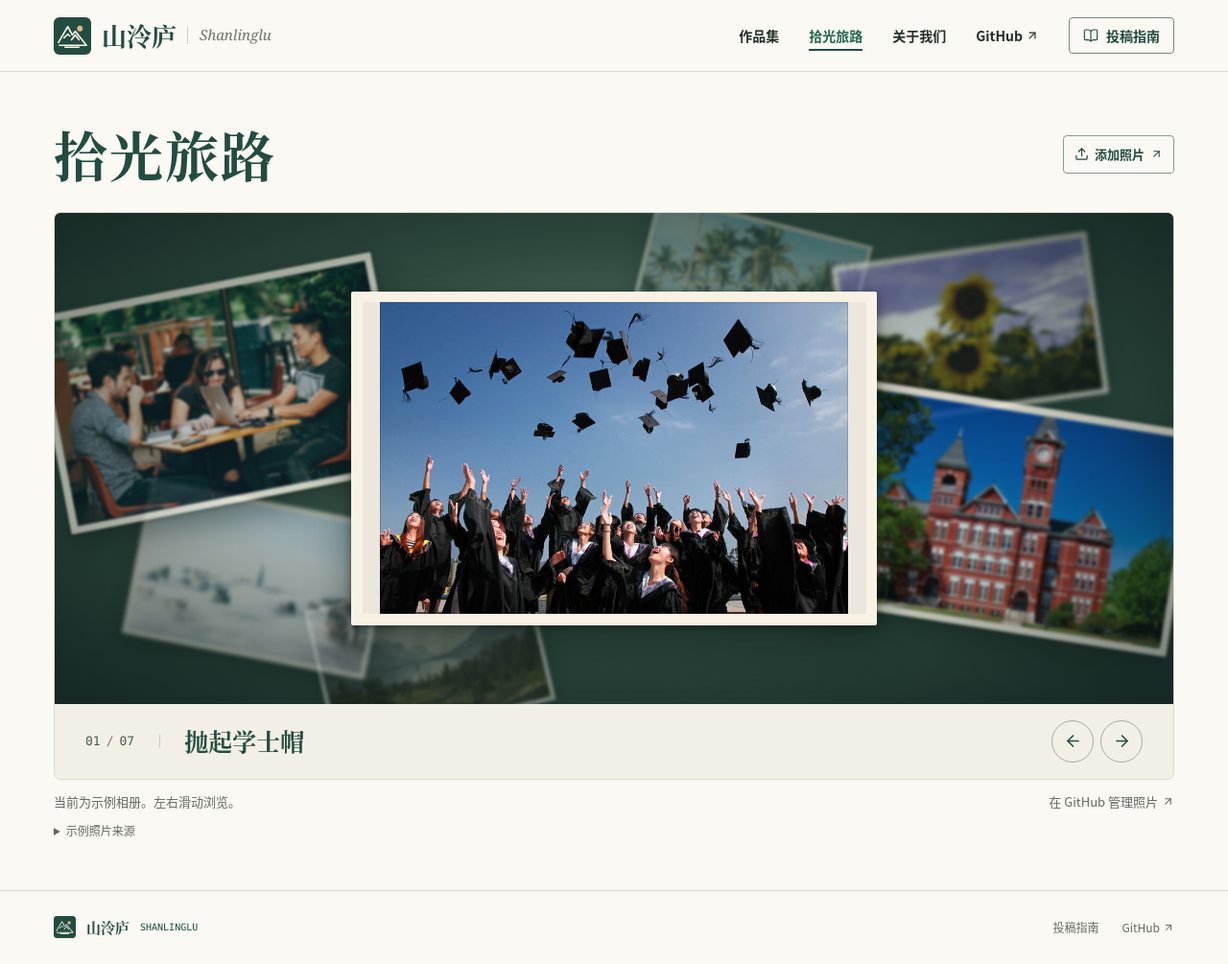
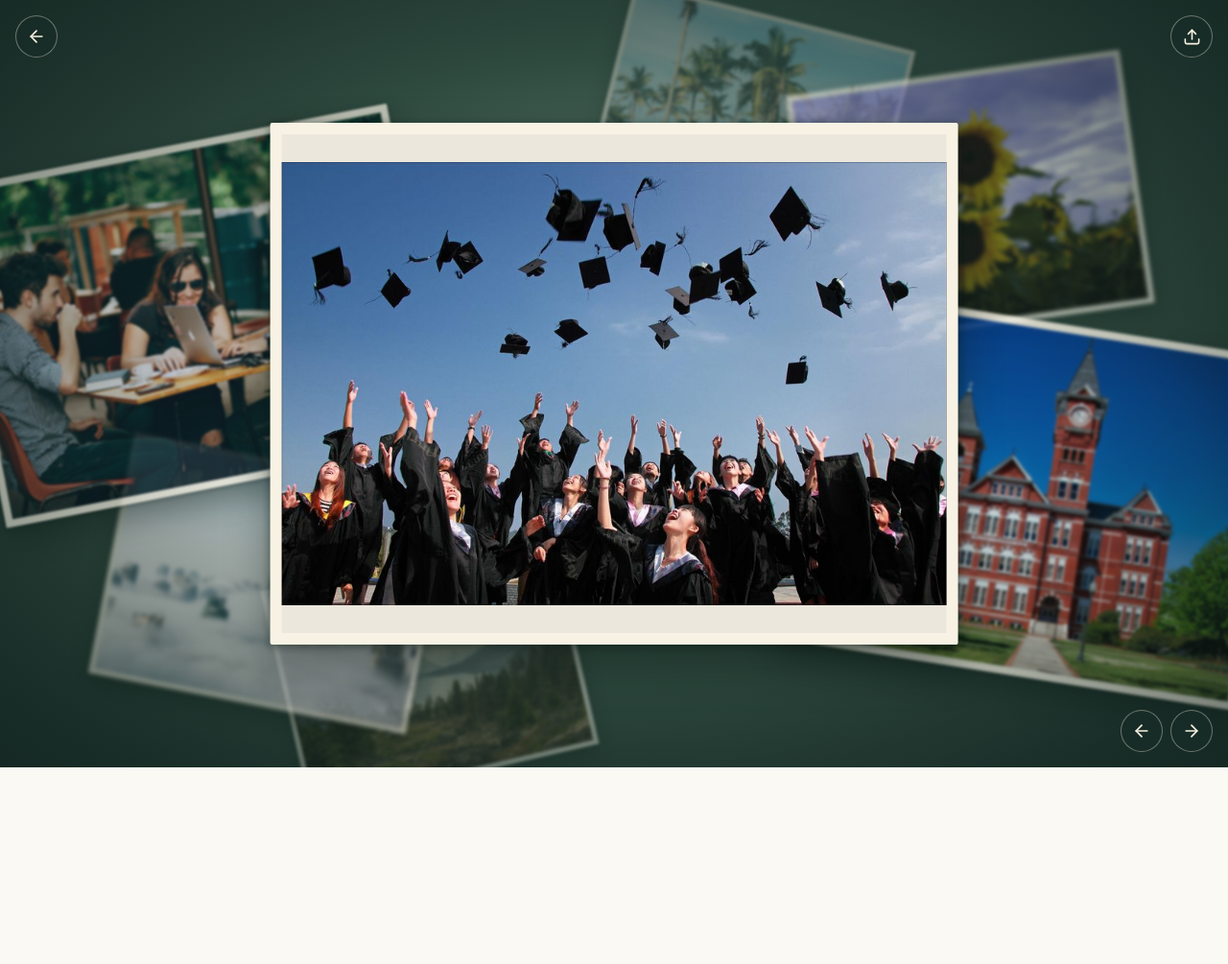
Before and after one commit to shanlinglu/shanlinglu.github.io, an Astro site: page /journey in a window 1280 px wide. Shown: the whole page at 96% size. After the commit the page ends 800 px from the top, so only its background shows below. Built offline with nearby package versions, Linux system fonts and the light colour scheme; Astro itself is replaced by a stand-in of ours.

Commit message:
将拾光旅路改为全屏纪念相册

```diff
--- a/src/layouts/Shell.astro
+++ b/src/layouts/Shell.astro
@@ -2,8 +2,8 @@
 import { ArrowUpRight, BookOpen, Menu, X } from '@lucide/astro';
 import '../styles/site.css';
 
-interface Props { title?: string; description?: string; assetBase?: string }
-const { title = '山泠庐', description = '一个宿舍的创意作品集。一起做小游戏、写实用工具，也记录值得分享的探索。', assetBase } = Astro.props;
+interface Props { title?: string; description?: string; assetBase?: string; immersive?: boolean }
+const { title = '山泠庐', description = '一个宿舍的创意作品集。一起做小游戏、写实用工具，也记录值得分享的探索。', assetBase, immersive = false } = Astro.props;
 const path = Astro.url.pathname;
 const repository = 'https://github.com/shanlinglu/shanlinglu.github.io';
 const nav = [
@@ -17,17 +17,17 @@ const nav = [
   <head>
     <meta charset="utf-8" />
     {assetBase && <base href={assetBase} />}
-    <meta name="viewport" content="width=device-width, initial-scale=1" />
-    <meta name="theme-color" content="#f7f6ef" />
+    <meta name="viewport" content={immersive ? 'width=device-width, initial-scale=1, viewport-fit=cover' : 'width=device-width, initial-scale=1'} />
+    <meta name="theme-color" content={immersive ? '#1b302a' : '#f7f6ef'} />
     <meta name="description" content={description} />
     <meta property="og:title" content={title} />
     <meta property="og:description" content={description} />
     <link rel="icon" type="image/svg+xml" href="/mark.svg" />
     <title>{title === '山泠庐' ? '山泠庐 · 创意作品集' : title + ' · 山泠庐'}</title>
   </head>
-  <body>
+  <body class:list={{ 'immersive-page': immersive }}>
     <a class="skip" href={path + '#main'}>跳到正文</a>
-    <header class="topbar">
+    {!immersive && <header class="topbar">
       <div class="wrap bar-inner">
         <a href="/" class="identity" aria-label="山泠庐首页"><img src="/mark.svg" width="39" height="39" alt="" /><strong>山泠庐</strong><span>Shanlinglu</span></a>
         <button class="menu-button" id="mobile-menu" aria-label="打开导航" aria-expanded="false" aria-controls="site-nav"><Menu size={21} class="menu-open" /><X size={21} class="menu-close" /></button>
@@ -37,12 +37,12 @@ const nav = [
           <a class="guide-button" href="/contribute/" aria-current={path.startsWith('/contribute/') ? 'page' : undefined}><BookOpen size={16} stroke-width={1.7} />投稿指南</a>
         </nav>
       </div>
-    </header>
-    <main id="main"><slot /></main>
-    <footer class="site-footer"><div class="wrap footer-inner">
+    </header>}
+    <main id="main" tabindex={immersive ? '-1' : undefined}><slot /></main>
+    {!immersive && <footer class="site-footer"><div class="wrap footer-inner">
       <a href="/" class="footer-brand"><img src="/mark.svg" width="23" height="23" alt="" />山泠庐 <span>SHANLINGLU</span></a>
       <div><a href="/contribute/">投稿指南</a><a href={repository}>GitHub <ArrowUpRight size={12} /></a></div>
-    </div></footer>
+    </div></footer>}
     <script>
       const toggle = document.querySelector<HTMLButtonElement>('#mobile-menu');
       const nav = document.querySelector<HTMLElement>('#site-nav');
--- a/src/lib/journey-photos.ts
+++ b/src/lib/journey-photos.ts
@@ -13,7 +13,6 @@ const imageExtension = /\.(?:avif|gif|jpe?g|png|webp)$/i;
 const filenameOrder = new Intl.Collator('zh-CN', { numeric: true });
 
 export const journeyUploadUrl = `${repositoryUrl}/upload/main/${folderPath}`;
-export const journeyFolderUrl = `${repositoryUrl}/tree/main/${folderPath}`;
 
 export async function getJourneyPhotos(): Promise<JourneyPhoto[]> {
   const entries = await readdir(join(process.cwd(), folderPath), { withFileTypes: true });
--- a/src/pages/journey.astro
+++ b/src/pages/journey.astro
@@ -1,18 +1,18 @@
 ---
-import { ArrowLeft, ArrowRight, ArrowUpRight, ImageOff, Upload } from '@lucide/astro';
+import { ArrowLeft, ArrowRight, ImageOff, Upload } from '@lucide/astro';
 import Shell from '../layouts/Shell.astro';
-import { getJourneyPhotos, journeyFolderUrl, journeyUploadUrl } from '../lib/journey-photos';
+import { getJourneyPhotos, journeyUploadUrl } from '../lib/journey-photos';
 import '../styles/journey.css';
 
 const shared = await getJourneyPhotos();
 const demo = [
-  ['graduation', '抛起学士帽', '267885'],
-  ['campus', '走过无数次的路', '207692'],
-  ['sunflowers', '仍在盛开的夏天', '129137'],
-  ['coast', '吹到海边的风', '1005417'],
-  ['mountains', '再远一点的地方', '414171'],
-  ['morning', '雾散以前', '325185'],
-  ['friends', '围坐的寻常午后', '933964'],
+  ['graduation', '抛起学士帽'],
+  ['campus', '走过无数次的路'],
+  ['sunflowers', '仍在盛开的夏天'],
+  ['coast', '吹到海边的风'],
+  ['mountains', '再远一点的地方'],
+  ['morning', '雾散以前'],
+  ['friends', '围坐的寻常午后'],
 ];
 const photos = shared.length ? shared : demo.map(([id, title]) => ({ id, title, src: `/images/journey/${id}.jpg` }));
 const positions = [
@@ -21,54 +21,38 @@ const positions = [
 ] as const;
 const total = String(photos.length).padStart(2, '0');
 ---
-<Shell title="拾光旅路" description="山泠庐的共享纪念相册。">
-  <div class="journey wrap" data-album>
-    <header class="journey-heading">
-      <h1>拾光旅路</h1>
-      <a class="journey-upload" href={journeyUploadUrl} target="_blank" rel="noopener">
-        <Upload size={15} aria-hidden="true" />添加照片<ArrowUpRight size={13} aria-hidden="true" />
+<Shell title="拾光旅路" description="山泠庐的共享纪念相册。" immersive>
+  <section class="journey" data-album aria-label="拾光旅路">
+      <a class="journey-action journey-back" href="/#works" aria-label="返回作品集" title="返回作品集">
+        <ArrowLeft size={20} aria-hidden="true" />
       </a>
-    </header>
-
-    <section class="journey-album" aria-label="纪念相册" aria-roledescription="相册">
+      <a class="journey-action journey-upload" href={journeyUploadUrl} target="_blank" rel="noopener" aria-label="在 GitHub 添加照片（新窗口）" title="添加照片">
+        <Upload size={19} aria-hidden="true" />
+      </a>
       <div class="journey-stage" data-album-stage>
         {photos.map((photo, index) => {
           const position = positions.find(([offset]) => (offset + photos.length) % photos.length === index)?.[1] ?? 'hidden';
           return (
             <figure class="journey-photo" data-album-photo data-position={position} data-title={photo.title} inert={position === 'hidden'}>
               <button class="journey-print" type="button" aria-label={'查看照片 ' + photo.title} data-album-select>
-                <img src={photo.src} alt="" loading={position === 'hidden' ? 'lazy' : 'eager'} fetchpriority={position === 'current' ? 'high' : undefined} decoding="async" draggable="false" />
+                <img src={photo.src} alt="" loading={position === 'hidden' ? 'lazy' : 'eager'} fetchpriority={position === 'current' ? 'high' : undefined} decoding={position === 'hidden' ? 'async' : 'auto'} draggable="false" />
                 <span class="journey-photo-fallback" data-album-fallback hidden>
-                  <ImageOff size={26} aria-hidden="true" />照片无法加载
+                  <ImageOff size={26} aria-hidden="true" /><span class="journey-sr-only">照片无法加载</span>
                 </span>
               </button>
             </figure>
           );
         })}
       </div>
-      <div class="journey-caption">
-        <div class="journey-caption-copy" aria-live="polite" aria-atomic="true">
-          <span class="journey-pagination"><span data-album-current>01</span><span class="journey-pagination-divider">/</span>{total}</span>
-          <p data-album-title>{photos[0].title}</p>
-        </div>
-        <div class="journey-controls">
-          <button type="button" aria-label="上一张照片" data-album-prev disabled={photos.length < 2}><ArrowLeft size={19} aria-hidden="true" /></button>
-          <button type="button" aria-label="下一张照片" data-album-next disabled={photos.length < 2}><ArrowRight size={19} aria-hidden="true" /></button>
-        </div>
+      <div class="journey-sr-only" aria-live="polite" aria-atomic="true">
+        <span data-album-current>01</span> / {total}
+        <span data-album-title>{photos[0].title}</span>
       </div>
-    </section>
-
-    <div class="journey-notes">
-      <p>{!shared.length && '当前为示例相册。'}{photos.length > 1 && '左右滑动浏览。'}</p>
-      <a href={journeyFolderUrl} target="_blank" rel="noopener">在 GitHub 管理照片 <ArrowUpRight size={13} aria-hidden="true" /></a>
-    </div>
-    {!shared.length && (
-      <details class="journey-credits">
-        <summary>示例照片来源</summary>
-        <ul>{demo.map(([, title, id]) => <li><a href={`https://www.pexels.com/photo/${id}/`}>{title}</a></li>)}</ul>
-      </details>
-    )}
-  </div>
+      {photos.length > 1 && <div class="journey-controls">
+        <button class="journey-action" type="button" aria-label="上一张照片" data-album-prev><ArrowLeft size={20} aria-hidden="true" /></button>
+        <button class="journey-action" type="button" aria-label="下一张照片" data-album-next><ArrowRight size={20} aria-hidden="true" /></button>
+      </div>}
+  </section>
 </Shell>
 
 <script>
--- a/src/styles/journey.css
+++ b/src/styles/journey.css
@@ -1,41 +1,56 @@
-.journey { padding-top: clamp(26px, 4.2vw, 60px); }
-
-.journey-heading {
-  display: flex;
-  align-items: center;
-  justify-content: space-between;
-  gap: 14px;
-  margin-bottom: clamp(17px, 2.4vw, 28px);
+.immersive-page {
+  min-height: 100dvh;
+  background: #1b302a;
 }
 
-.journey-heading h1 {
-  margin: 0;
-  color: var(--green);
-  font: 800 clamp(32px, 5vw, 56px)/1.14 var(--serif);
-  letter-spacing: .035em;
+.journey {
+  position: relative;
+  isolation: isolate;
+  block-size: 100vh;
+  block-size: 100dvh;
+  overflow: hidden;
+  background: #1b302a;
 }
 
-.journey-upload {
-  display: inline-flex;
-  flex: none;
-  align-items: center;
-  gap: 6px;
-  min-height: 40px;
-  padding: 6px 11px;
-  border: 1px solid #8c9a8c;
-  border-radius: 4px;
-  color: var(--green);
-  font-size: 13px;
-  font-weight: 650;
+.journey-sr-only {
+  position: absolute;
+  width: 1px;
+  height: 1px;
+  margin: -1px;
+  overflow: hidden;
+  clip-path: inset(50%);
+  white-space: nowrap;
 }
 
-.journey-upload:hover { background: #e6ecdf; }
+.journey-action {
+  display: grid;
+  place-items: center;
+  width: 44px;
+  height: 44px;
+  padding: 0;
+  border: 1px solid #f7f2e460;
+  border-radius: 50%;
+  background: #192d28c9;
+  color: #f7f2e4;
+  transition: background-color .2s ease, border-color .2s ease;
+}
 
-.journey-album {
-  overflow: clip;
-  border: 1px solid #dddace;
-  border-radius: 7px;
-  background: #f2efe5;
+.journey-action:hover { background: #385749; border-color: #f7f2e4a0; }
+
+.journey-back, .journey-upload, .journey-controls {
+  position: absolute;
+  z-index: 2;
+}
+
+.journey-back, .journey-upload { top: max(16px, calc(env(safe-area-inset-top) + 10px)); }
+.journey-back { left: max(16px, calc(env(safe-area-inset-left) + 10px)); }
+.journey-upload { right: max(16px, calc(env(safe-area-inset-right) + 10px)); }
+
+.journey-controls {
+  right: max(16px, calc(env(safe-area-inset-right) + 10px));
+  bottom: max(16px, calc(env(safe-area-inset-bottom) + 10px));
+  display: flex;
+  gap: 8px;
 }
 
 .journey-stage {
@@ -43,7 +58,7 @@
   position: relative;
   isolation: isolate;
   overflow: hidden;
-  height: clamp(410px, 64vh, 690px);
+  height: 100%;
   touch-action: pan-y pinch-zoom;
   background:
     radial-gradient(ellipse at 50% 44%, #677e70 0, #334f44 46%, #1b302a 100%);
@@ -70,7 +85,7 @@
   top: 50%;
   left: 50%;
   display: grid;
-  width: min(47%, 580px);
+  width: min(56%, 1040px);
   height: 68%;
   margin: 0;
   filter: blur(var(--softness));
@@ -91,8 +106,8 @@
 }
 
 .journey-photo[data-position='previous'] {
-  --x: clamp(-475px, -32vw, -215px);
-  --y: -68px;
+  --x: -34vw;
+  --y: -13%;
   --tilt: -11deg;
   --scale: .66;
   --drag-rate: .65;
@@ -102,8 +117,8 @@
 }
 
 .journey-photo[data-position='next'] {
-  --x: clamp(215px, 32vw, 475px);
-  --y: 61px;
+  --x: 34vw;
+  --y: 15vh;
   --tilt: 9deg;
   --scale: .68;
   --drag-rate: .65;
@@ -113,8 +128,8 @@
 }
 
 .journey-photo[data-position='previous-far'] {
-  --x: clamp(-405px, -29vw, -205px);
-  --y: 126px;
+  --x: -28vw;
+  --y: 26vh;
   --tilt: 11deg;
   --scale: .47;
   --fade: .62;
@@ -122,8 +137,8 @@
 }
 
 .journey-photo[data-position='next-far'] {
-  --x: clamp(205px, 29vw, 405px);
-  --y: -134px;
+  --x: 29vw;
+  --y: -24vh;
   --tilt: -8deg;
   --scale: .49;
   --fade: .64;
@@ -132,7 +147,7 @@
 
 .journey-photo[data-position='below'] {
   --x: -15vw;
-  --y: 205px;
+  --y: 37vh;
   --tilt: -13deg;
   --scale: .43;
   --fade: .46;
@@ -141,7 +156,7 @@
 
 .journey-photo[data-position='above'] {
   --x: 11vw;
-  --y: -178px;
+  --y: -34vh;
   --tilt: 14deg;
   --scale: .42;
   --fade: .42;
@@ -202,85 +217,16 @@
 
 .journey-photo [hidden], .journey-photo[data-unavailable] img { display: none; }
 
-.journey-caption, .journey-caption-copy, .journey-controls {
-  display: flex;
-  align-items: center;
-}
-
-.journey-caption {
-  min-height: 78px;
-  justify-content: space-between;
-  gap: 12px;
-  padding: 10px clamp(12px, 2.6vw, 32px);
-}
-
-.journey-caption-copy { min-width: 0; gap: clamp(10px, 2vw, 26px); }
-
-.journey-caption-copy p {
-  margin: 0;
-  color: var(--green);
-  font: 750 clamp(17px, 2.4vw, 25px)/1.35 var(--serif);
-  overflow-wrap: anywhere;
-}
-
-.journey-pagination {
-  flex: none;
-  padding-right: clamp(10px, 2vw, 26px);
-  border-right: 1px solid #d1cdbf;
-  color: #4b5c53;
-  font: 13px var(--mono);
-  font-variant-numeric: tabular-nums;
-}
-
-.journey-pagination-divider { margin-inline: 6px; color: #79796d; }
-.journey-controls { gap: 7px; }
-
-.journey-controls button {
-  display: grid;
-  width: 44px;
-  height: 44px;
-  place-items: center;
-  padding: 0;
-  border: 1px solid #a6ad9e;
-  border-radius: 50%;
-  background: transparent;
-  color: var(--green);
-}
-
-.journey-controls button:hover:not(:disabled) { background: #e4e9de; }
-.journey-controls button:disabled { opacity: .4; cursor: default; }
-
-.journey-notes {
-  display: flex;
-  flex-wrap: wrap;
-  justify-content: space-between;
-  gap: 6px 16px;
-  margin-top: 13px;
-  color: var(--muted);
-  font-size: 13px;
-}
-
-.journey-notes p { margin: 0; }
-.journey-notes a { display: inline-flex; align-items: center; gap: 4px; }
-.journey-notes a:hover, .journey-credits a:hover { text-decoration: underline; }
-
-.journey-credits { margin-top: 12px; color: var(--muted); font-size: 12px; }
-.journey-credits summary { cursor: pointer; }
-.journey-credits ul { display: flex; flex-wrap: wrap; gap: 6px 16px; padding-left: 17px; }
-
-@media (max-width: 640px) {
-  .journey-upload { min-height: 44px; }
-  .journey-stage { height: clamp(390px, 57svh, 540px); }
-  .journey-photo { width: 77%; height: 57%; }
-  .journey-photo[data-position='previous'] { --x: -36vw; --y: -94px; --scale: .66; }
-  .journey-photo[data-position='next'] { --x: 36vw; --y: 91px; --scale: .66; }
-  .journey-photo[data-position='previous-far'] { --x: -33vw; --y: 128px; --scale: .55; }
-  .journey-photo[data-position='next-far'] { --x: 32vw; --y: -130px; --scale: .54; }
-  .journey-photo[data-position='below'] { --y: 166px; }
-  .journey-photo[data-position='above'] { --y: -157px; }
-  .journey-caption { min-height: 68px; }
+@media (max-aspect-ratio: 4 / 5) {
+  .journey-photo { width: 83%; height: min(52%, 98vw); }
+  .journey-photo[data-position='previous'] { --x: -36vw; --y: -18vh; --scale: .72; }
+  .journey-photo[data-position='next'] { --x: 36vw; --y: 18vh; --scale: .75; }
+  .journey-photo[data-position='previous-far'] { --x: -32vw; --y: 28vh; --scale: .58; }
+  .journey-photo[data-position='next-far'] { --x: 31vw; --y: -28vh; --scale: .62; }
+  .journey-photo[data-position='below'] { --y: 36vh; --scale: .55; }
+  .journey-photo[data-position='above'] { --y: -37vh; --scale: .55; }
 }
 
 @media (prefers-reduced-motion: reduce) {
-  .journey-photo { transition: none; }
+  .journey-photo, .journey-action { transition: none; }
 }
```
Also changed, not shown: public/journey-photos/README.md.
